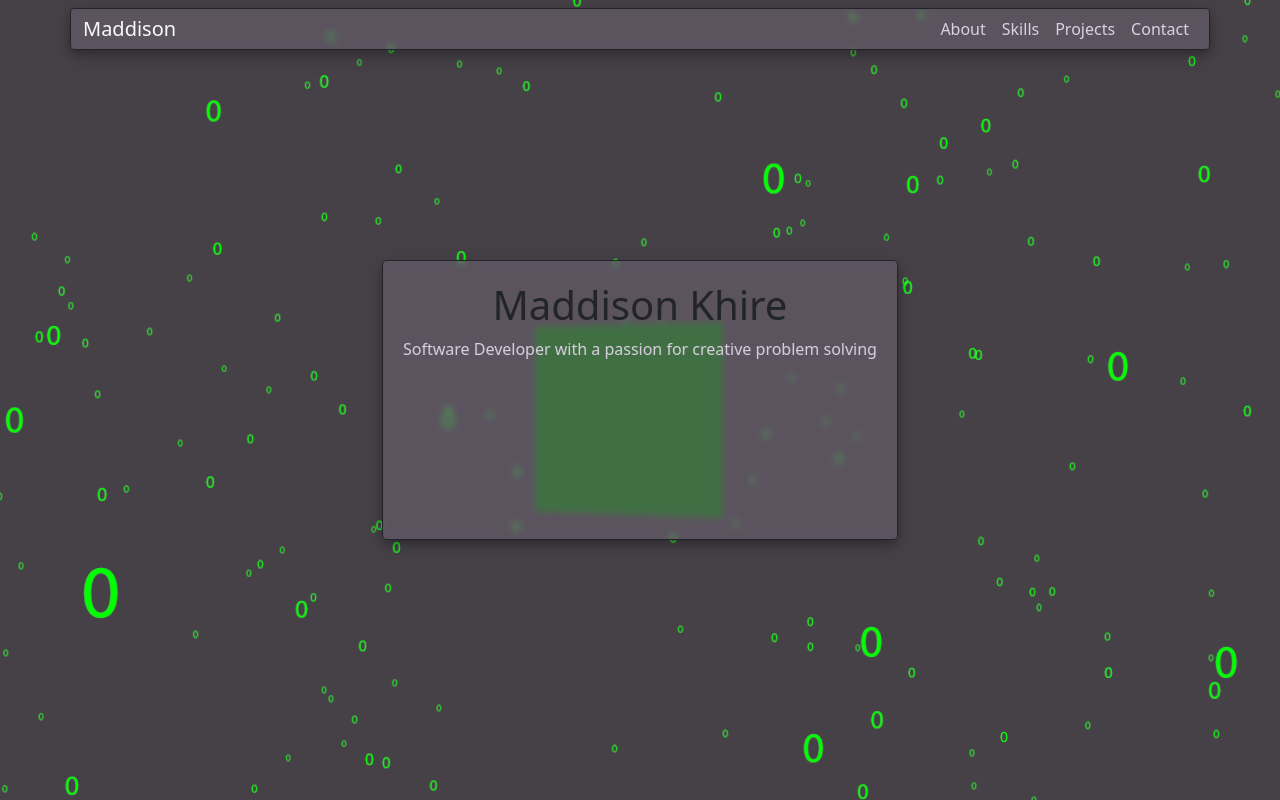
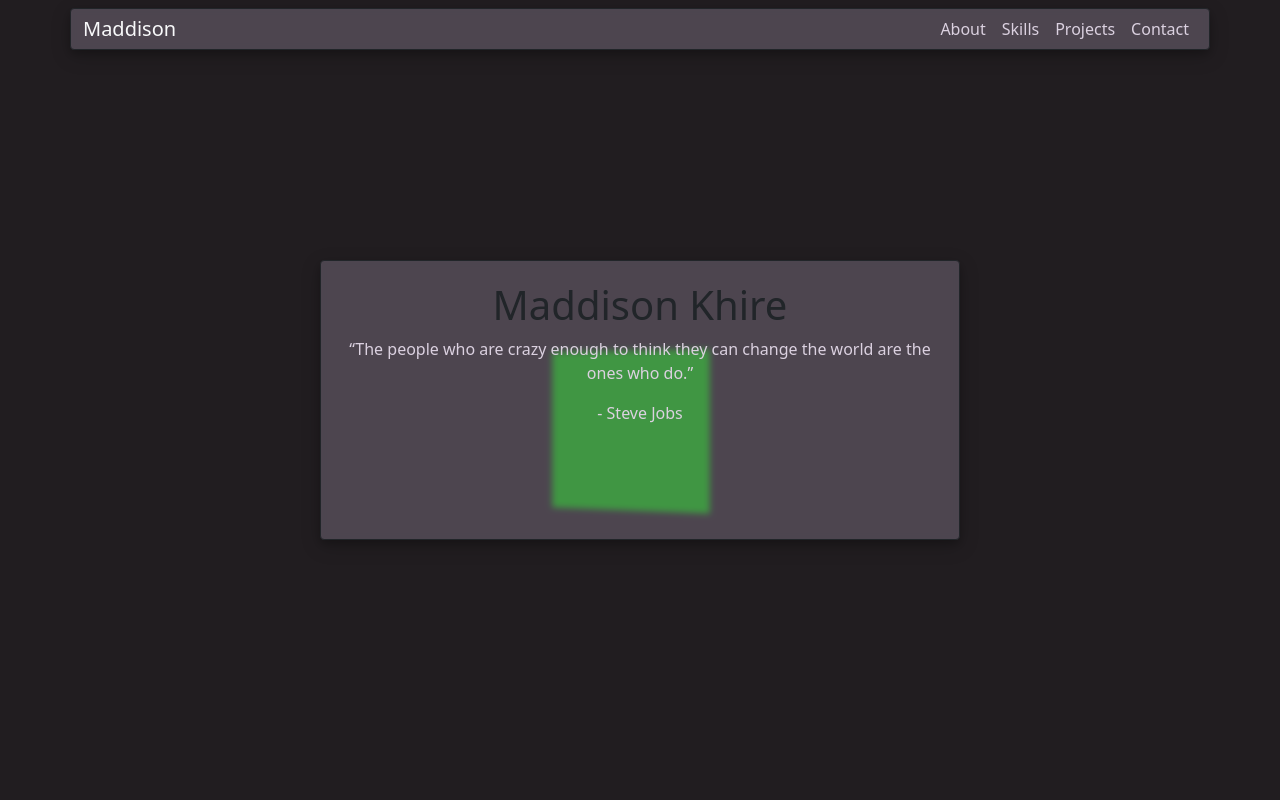
Before and after one commit to MaddisonK/MaddisonKhirev0, a website built with Vite: page src/index.html in a window 1280 px wide. Built offline with nearby package versions, Linux system fonts and the light colour scheme.

Commit message:
refactored floating cube code using OOP

```diff
--- a/src/index.html
+++ b/src/index.html
@@ -48,7 +48,8 @@
   </nav>
   <div class='rounded-1' id="name">
     <h1>Maddison Khire</h1>
-    <p id="desc">Software Developer with a passion for creative problem solving</p>
+    <p id="desc">“The people who are crazy enough to think they can change the world are the ones who do.”</p>
+    <p id="desc">- Steve Jobs</p>
   </div>
   <!-- scripts -->
   <script type="module" src="/main.js"></script>
--- a/src/main.js
+++ b/src/main.js
@@ -1,67 +1,42 @@
-import * as THREE from "../node_modules/three/build/three.module.js"
-import { OrbitControls } from 'three/addons/controls/OrbitControls.js';
-import {scene, mesh} from './render.js'
-import {sizes} from './parallax.js'
+import Visual from "./visuals/Visual.js";
 
 const canvas = document.querySelector("canvas.canvas");
-
-
-/**
- * Camera
- */
-// Base camera
-const camera = new THREE.PerspectiveCamera(80, sizes.width / sizes.height, 0.1, 100)
-camera.position.z = 3
-scene.add(camera)
-
-// Controls
-const controls = new OrbitControls(camera, canvas)
-controls.enableDamping = true
-
-/**
- * Renderer
- */
-const renderer = new THREE.WebGLRenderer({
-    canvas: canvas,
-    alpha: true
-})
-renderer.setSize(sizes.width, sizes.height)
-renderer.setPixelRatio(Math.min(window.devicePixelRatio, 2))
+const visual = new Visual(canvas);
 
 /**
  * Lights
  */
-const directionLight = new THREE.DirectionalLight()
-const directionLightHelper = new THREE.DirectionalLightHelper(directionLight);
-directionLight.position.set(10, 10, 5)
-scene.add(directionLight)
-scene.add(directionLightHelper)
-directionLight.lookAt(mesh)
+// const directionLight = new THREE.DirectionalLight()
+// const directionLightHelper = new THREE.DirectionalLightHelper(directionLight);
+// directionLight.position.set(10, 10, 5)
+// scene.add(directionLight)
+// scene.add(directionLightHelper)
+// directionLight.lookAt(mesh)
 
 
-const ambientLight = new THREE.AmbientLight('#fff', .5)
-scene.add(ambientLight)
+// const ambientLight = new THREE.AmbientLight('#fff', .5)
+// scene.add(ambientLight)
 
 
 /**
  * Animate
  */
-const clock = new THREE.Clock()
+// const clock = new THREE.Clock()
 
-const tick = () => {
-    const elapsedTime = clock.getElapsedTime()
+// const tick = () => {
+//     const elapsedTime = clock.getElapsedTime()
 
-    // Update controls
-    controls.update()
+//     // Update controls
+//     controls.update()
 
-    // Render
-    renderer.render(scene, camera)
+//     // Render
+//     renderer.render(scene, camera)
 
-    mesh.rotateY(.01);
-    mesh.position.set(0,  .2*Math.sin(elapsedTime * 2), 0);
+//     mesh.rotateY(.01);
+//     mesh.position.set(0,  .2*Math.sin(elapsedTime * 2), 0);
 
-    // Call tick again on the next frame
-    window.requestAnimationFrame(tick)
-}
+//     // Call tick again on the next frame
+//     window.requestAnimationFrame(tick)
+// }
 
-tick()
+// tick()
--- a/src/parallax.js
+++ b/src/parallax.js
@@ -1,34 +1,26 @@
-import * as THREE from "../node_modules/three/build/three.module.js"
+// import * as THREE from "../node_modules/three/build/three.module.js"
 
 
-export const sizes = {
-    width: window.innerWidth,
-    height: window.innerHeight
-}
+// export const sizes = {
+//     width: window.innerWidth,
+//     height: window.innerHeight
+// }
 
-window.addEventListener('resize', () => {
-    // Update sizes
-    sizes.width = window.innerWidth
-    sizes.height = window.innerHeight
+// window.addEventListener('resize', () => {
+//     // Update sizes
+//     sizes.width = window.innerWidth
+//     sizes.height = window.innerHeight
 
-    // Update camera
-    camera.aspect = sizes.width / sizes.height
-    camera.updateProjectionMatrix()
+// })
+// /**
+//  * Cursor
+//  */
+// const cursor = {}
+// cursor.x = 0
+// cursor.y = 0
 
-    // Update renderer
-    renderer.setSize(sizes.width, sizes.height)
-    renderer.setPixelRatio(Math.min(window.devicePixelRatio, 2))
-})
-/**
- * Cursor
- */
-const cursor = {}
-cursor.x = 0
-cursor.y = 0
-
-window.addEventListener('mousemove', (event) =>
-{
-    cursor.x = event.clientX / sizes.width - 0.5
-    cursor.y = event.clientY / sizes.height - 0.5
-    console.log(cursor.x)
-})
+// window.addEventListener('mousemove', (event) =>
+// {
+//     cursor.x = event.clientX / sizes.width - 0.5
+//     cursor.y = event.clientY / sizes.height - 0.5
+// })
--- a/src/render.js
+++ b/src/render.js
@@ -1,75 +1,71 @@
-import * as THREE from "../node_modules/three/build/three.module.js"
+// import * as THREE from "../node_modules/three/build/three.module.js"
 
-// Scene
-export const scene = new THREE.Scene()
+// // Scene
+// export const scene = new THREE.Scene()
 
-/**
- * Object
- */
-const geometry = new THREE.BoxGeometry(1, 1, 1)
-const material = new THREE.MeshPhysicalMaterial({ color: '#0f0' })
-export const mesh = new THREE.Mesh(geometry, material)
-scene.add(mesh)
+// /**
+//  * Object
+//  */
 
-const textureLoader = new THREE.TextureLoader();
-const particleTexture = textureLoader.load("./textures/0.png")
+// const textureLoader = new THREE.TextureLoader();
+// const particleTexture = textureLoader.load("./textures/0.png")
 
-const particlesGeometry = new THREE.BufferGeometry()
+// const particlesGeometry = new THREE.BufferGeometry()
 
-const particleParams = {
-    count: 2000,
-    spreadZ: 10,
-    spreadY: 30,
-    spreadX: 30,
-    offsetZ: 0
-  }
+// const particleParams = {
+//     count: 2000,
+//     spreadZ: 10,
+//     spreadY: 30,
+//     spreadX: 30,
+//     offsetZ: 0
+//   }
 
 
-const positions = new Float32Array(particleParams.count * 3)
-const colors = new Float32Array(particleParams.count * 3)
-let positionBuffer = new THREE.BufferAttribute(positions, 3);
-let colorBuffer = new THREE.BufferAttribute(colors, 3)
+// const positions = new Float32Array(particleParams.count * 3)
+// const colors = new Float32Array(particleParams.count * 3)
+// let positionBuffer = new THREE.BufferAttribute(positions, 3);
+// let colorBuffer = new THREE.BufferAttribute(colors, 3)
 
-function setupParticles() {
-    for(let i = 0; i < particleParams.count * 3; i++)
-    {
-      switch (i % 3) {
-        case 0:
-          positions[i] = (Math.random() - 0.5) * particleParams.spreadX;
-          break;
-        case 1:
-          positions[i] = (Math.random() - 0.5) * particleParams.spreadY;
-          break;
-        case 2:
-          positions[i] = (Math.random() - 0.5) * particleParams.spreadZ + particleParams.offsetZ;
-          break;
-      }
+// function setupParticles() {
+//     for(let i = 0; i < particleParams.count * 3; i++)
+//     {
+//       switch (i % 3) {
+//         case 0:
+//           positions[i] = (Math.random() - 0.5) * particleParams.spreadX;
+//           break;
+//         case 1:
+//           positions[i] = (Math.random() - 0.5) * particleParams.spreadY;
+//           break;
+//         case 2:
+//           positions[i] = (Math.random() - 0.5) * particleParams.spreadZ + particleParams.offsetZ;
+//           break;
+//       }
 
-    }
+//     }
 
-    particlesGeometry.setAttribute('position', positionBuffer)
-    particlesGeometry.setAttribute('color', colorBuffer)
+//     particlesGeometry.setAttribute('position', positionBuffer)
+//     particlesGeometry.setAttribute('color', colorBuffer)
 
-    // Material
-    const particlesMaterial = new THREE.PointsMaterial()
+//     // Material
+//     const particlesMaterial = new THREE.PointsMaterial()
 
-    particlesMaterial.size = 0.15
-    particlesMaterial.sizeAttenuation = true
+//     particlesMaterial.size = 0.15
+//     particlesMaterial.sizeAttenuation = true
 
-    particlesMaterial.color = new THREE.Color('#0f0')
+//     particlesMaterial.color = new THREE.Color('#0f0')
 
-    particlesMaterial.transparent = true
-    particlesMaterial.alphaMap = particleTexture
-    // particlesMaterial.alphaTest = 0.01
-    // particlesMaterial.depthTest = false
-    particlesMaterial.depthWrite = false
-    particlesMaterial.blending = THREE.AdditiveBlending
+//     particlesMaterial.transparent = true
+//     particlesMaterial.alphaMap = particleTexture
+//     // particlesMaterial.alphaTest = 0.01
+//     // particlesMaterial.depthTest = false
+//     particlesMaterial.depthWrite = false
+//     particlesMaterial.blending = THREE.AdditiveBlending
 
-    // particlesMaterial.vertexColors = true
+//     // particlesMaterial.vertexColors = true
 
-    // Points
-    const particles = new THREE.Points(particlesGeometry, particlesMaterial)
-    scene.add(particles)
-  }
+//     // Points
+//     const particles = new THREE.Points(particlesGeometry, particlesMaterial)
+//     scene.add(particles)
+//   }
 
-setupParticles();
+// setupParticles();
--- /dev/null
+++ b/src/visuals/Camera.js
@@ -0,0 +1,41 @@
+import * as THREE from 'three'
+import Visual from './Visual.js'
+import { OrbitControls } from 'three/examples/jsm/controls/OrbitControls.js'
+
+export default class Camera
+{
+    constructor()
+    {
+        this.visual = new Visual()
+        this.sizer = this.visual.sizer
+        this.scene = this.visual.scene
+        this.canvas = this.visual.canvas
+
+        this.setInstance()
+        this.setControls()
+    }
+
+    setInstance()
+    {
+        this.instance = new THREE.PerspectiveCamera(90, this.sizer.width / this.sizer.height, 0.1, 100)
+        this.instance.position.z = 3
+        this.scene.add(this.instance)
+    }
+
+    setControls()
+    {
+        this.controls = new OrbitControls(this.instance, this.canvas)
+        this.controls.enableDamping = true
+    }
+
+    resize()
+    {
+        this.instance.aspect = this.sizer.width / this.sizer.height
+        this.instance.updateProjectionMatrix()
+    }
+
+    update()
+    {
+        this.controls.update()
+    }
+}
--- /dev/null
+++ b/src/visuals/Renderer.js
@@ -0,0 +1,43 @@
+import * as THREE from "three"
+import Visual from "./Visual"
+
+export default class Renderer {
+    constructor()
+    {
+        this.visual = new Visual()
+        this.canvas = this.visual.canvas
+        this.sizer = this.visual.sizer
+        this.scene = this.visual.scene
+        this.camera = this.visual.camera
+
+        this.setInstance()
+    }
+
+    setInstance()
+    {
+        this.instance = new THREE.WebGLRenderer({
+            canvas: this.canvas,
+            antialias: true,
+            alpha: true
+        })
+        this.instance.physicallyCorrectLights = true
+        this.instance.toneMapping = THREE.CineonToneMapping
+        this.instance.toneMappingExposure = 1.75
+        this.instance.shadowMap.enabled = true
+        this.instance.shadowMap.type = THREE.PCFSoftShadowMap
+        this.instance.setClearColor('#211d20')
+        this.instance.setSize(this.sizer.width, this.sizer.height)
+        this.instance.setPixelRatio(Math.min(this.sizer.pixelRatio, 2))
+    }
+
+    resize()
+    {
+        this.instance.setSize(this.sizer.width, this.sizer.height)
+        this.instance.setPixelRatio(Math.min(this.sizer.pixelRatio, 2))
+    }
+
+    update()
+    {
+        this.instance.render(this.scene, this.camera.instance)
+    }
+}
--- /dev/null
+++ b/src/visuals/Visual.js
@@ -0,0 +1,46 @@
+import * as THREE from "three"
+import Sizer from "./utils/Sizer.js"
+import Timer from "./utils/Timer.js"
+import Renderer from "./Renderer.js"
+import Camera from "./Camera.js"
+import Debug from "./utils/Debug.js"
+import World from "./World.js"
+
+let instance = null
+
+export default class Visual {
+    constructor(_canvas) {
+        // singleton
+        if (instance) { return instance }
+        instance = this
+
+        // Global access
+        window.experience = this
+
+        // Setup
+        this.canvas = _canvas
+        this.scene = new THREE.Scene()
+        this.sizer = new Sizer();
+        this.timer = new Timer();
+        this.debug = new Debug()
+        this.camera = new Camera()
+        this.renderer = new Renderer()
+        this.world = new World()
+
+        // Events
+        this.sizer.subscribe(this); // window resizing
+        this.timer.subscribe(this); // animation updates
+    }
+
+    resize() {
+        console.log("Visualizer is being resized")
+        this.renderer.resize();
+        this.camera.resize();
+    }
+
+    update() {
+        this.world.update()
+        this.camera.update()
+        this.renderer.update()
+    }
+}
--- /dev/null
+++ b/src/visuals/World.js
@@ -0,0 +1,16 @@
+import Cube from "./objects/Cube"
+
+export default class World {
+    constructor()
+    {
+        this.objects = []
+        this.objects.push(new Cube())
+    }
+
+    update() {
+        this.objects.forEach((object) =>
+        {
+            object.update();
+        })
+    }
+}
--- /dev/null
+++ b/src/visuals/objects/Cube.js
@@ -0,0 +1,18 @@
+import * as THREE from "three"
+import Visual from "../Visual"
+
+export default class Cube {
+    constructor() {
+        let visual = new Visual();
+        this.timer = visual.timer
+        this.geometry = new THREE.BoxGeometry(1, 1, 1)
+        this.material = new THREE.MeshBasicMaterial({ color: '#0f0' });
+        this.mesh = new THREE.Mesh(this.geometry, this.material)
+        visual.scene.add(this.mesh)
+    }
+
+    update() {
+        this.mesh.rotateY(.01);
+        this.mesh.position.set(0,  .2 * Math.sin(this.timer.elapsed / 1000), 0);
+    }
+}
--- /dev/null
+++ b/src/visuals/utils/Debug.js
@@ -0,0 +1,6 @@
+export default class Debug {
+    constructor()
+    {
+
+    }
+}
--- /dev/null
+++ b/src/visuals/utils/Observable.js
@@ -0,0 +1,15 @@
+export default class Observable {
+    constructor() {
+        this.observers = [];
+    }
+
+    subscribe(observer) {
+        this.observers.push(observer);
+    }
+
+    unsubscribe(observer) {
+        this.observers.splice(this.observers.findIndex(observer), 1);
+    }
+
+    // add notify() function or something similar to children classes
+}
--- /dev/null
+++ b/src/visuals/utils/Sizer.js
@@ -0,0 +1,27 @@
+import Observable from "./Observable";
+
+export default class Sizer extends Observable {
+    constructor() {
+        super()
+
+        // Setup
+        this.width = window.innerWidth
+        this.height = window.innerHeight
+        this.pixelRatio = Math.min(window.devicePixelRatio, 2)
+
+        // Resize event
+        window.addEventListener('resize', () => {
+            this.width = window.innerWidth
+            this.height = window.innerHeight
+            this.pixelRatio = Math.min(window.devicePixelRatio, 2)
+            this.notify();
+        })
+    }
+
+    notify() {
+        this.observers.forEach((observer) =>
+        {
+            observer.resize();
+        })
+    }
+}
--- /dev/null
+++ b/src/visuals/utils/Timer.js
@@ -0,0 +1,43 @@
+import Observable from "./Observable"
+
+
+export default class Timer extends Observable
+{
+    constructor()
+    {
+        super()
+
+        // Setup
+        this.start = Date.now()
+        this.current = this.start
+        this.elapsed = 0
+        this.delta = 16
+
+        window.requestAnimationFrame(() =>
+        {
+            this.tick()
+        })
+    }
+
+    tick()
+    {
+        const currentTime = Date.now()
+        this.delta = currentTime - this.current
+        this.current = currentTime
+        this.elapsed = this.current - this.start
+        console.log(this.elapsed);
+        this.update()
+
+        window.requestAnimationFrame(() =>
+        {
+            this.tick()
+        })
+    }
+
+    update() {
+        this.observers.forEach((observer) =>
+        {
+            observer.update();
+        })
+    }
+}
```
Also changed, not shown: src/visuals/Lighting.js (added).
